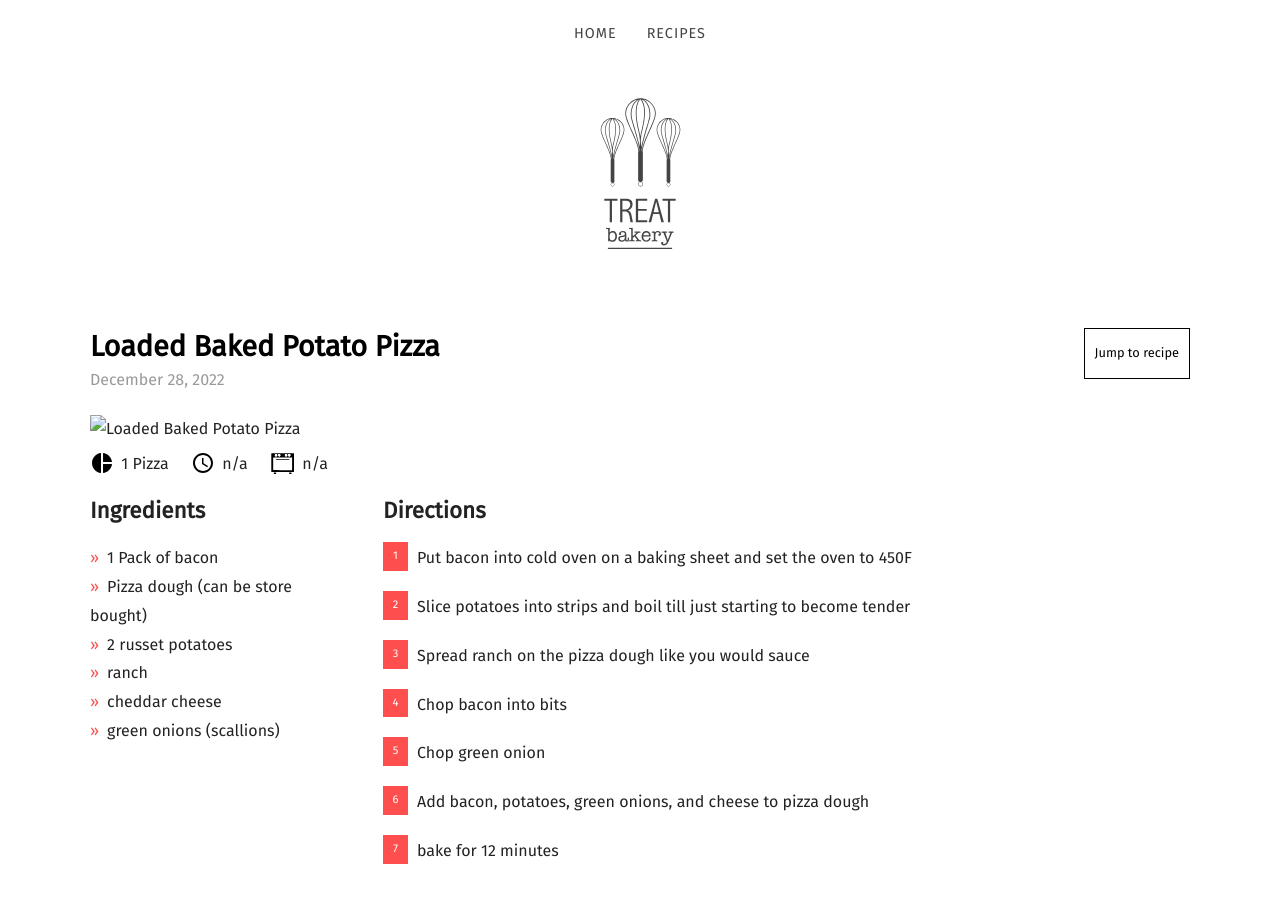
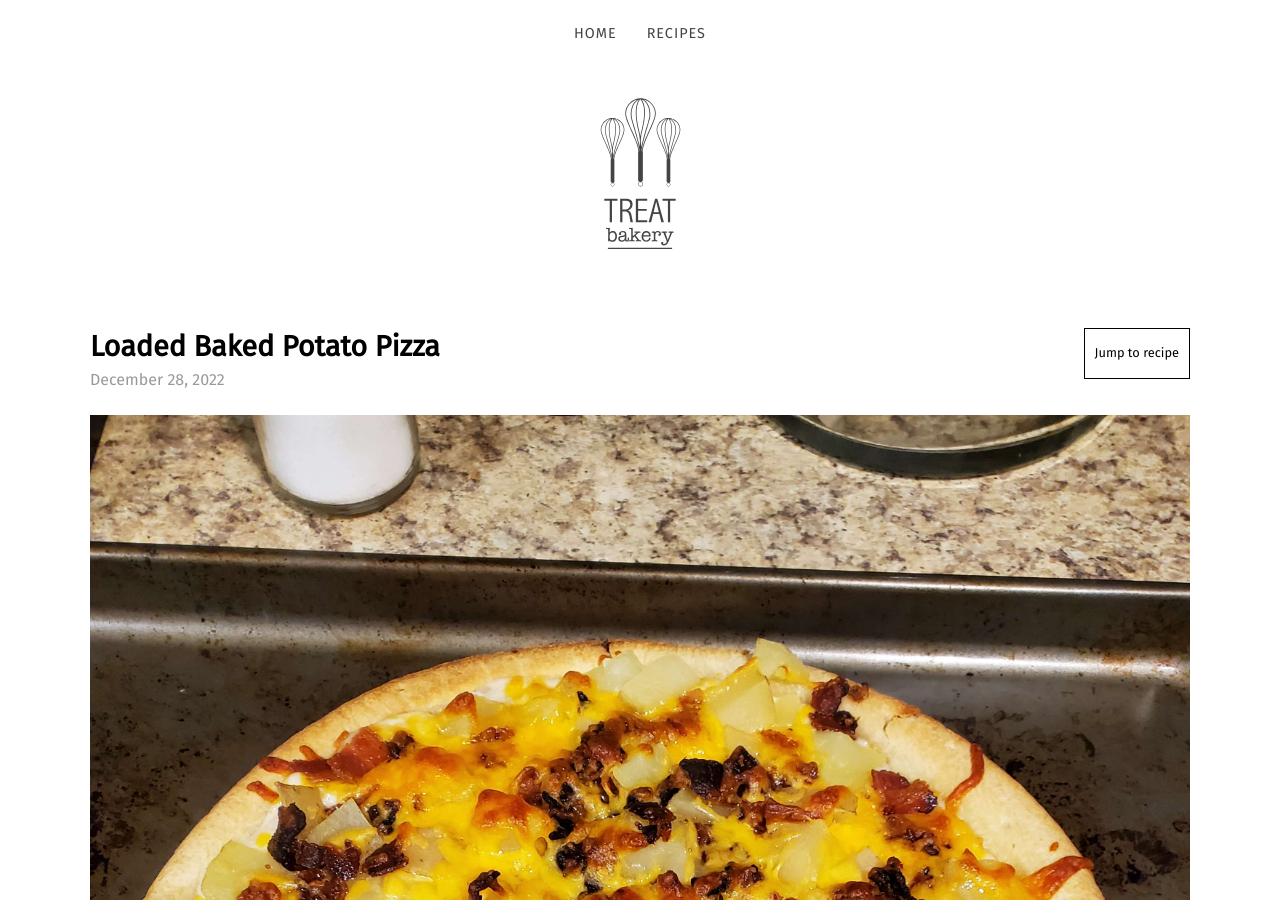
Before and after one commit to Luna-za-tuna/Personal_Recipe, a Jekyll site: the page built from _posts/2022-12-28-loaded-baked-potato-pizza.md, in a window 1280 px wide and 900 px high. Built offline with Jekyll 4.4.1, drawn with Linux system fonts in a browser that asks for light colours; nearby versions of some CDN libraries; some web fonts are replaced.

Commit message:
added picture

```diff
--- a/_posts/2022-12-28-loaded-baked-potato-pizza.md
+++ b/_posts/2022-12-28-loaded-baked-potato-pizza.md
@@ -4,13 +4,13 @@ categories:
   - Meals
   - Pizzas
 date: 2022-12-28
-featured_image:
+featured_image: https://luna-za-tuna.github.io/Personal_Recipe/images/loaded_baked_potato_pizza.jpg
 recipe:
   servings: 1 Pizza
   prep: n/a
   cook: n/a
   ingredients_markdown: |-
-    * 1 Pack of bacon
+    * 4-6 slices of bacon
     * Pizza dough (can be store bought)
     * 2 russet potatoes
     * ranch
```
Also changed, not shown: images/loaded_baked_potato_pizza.jpg (added).
